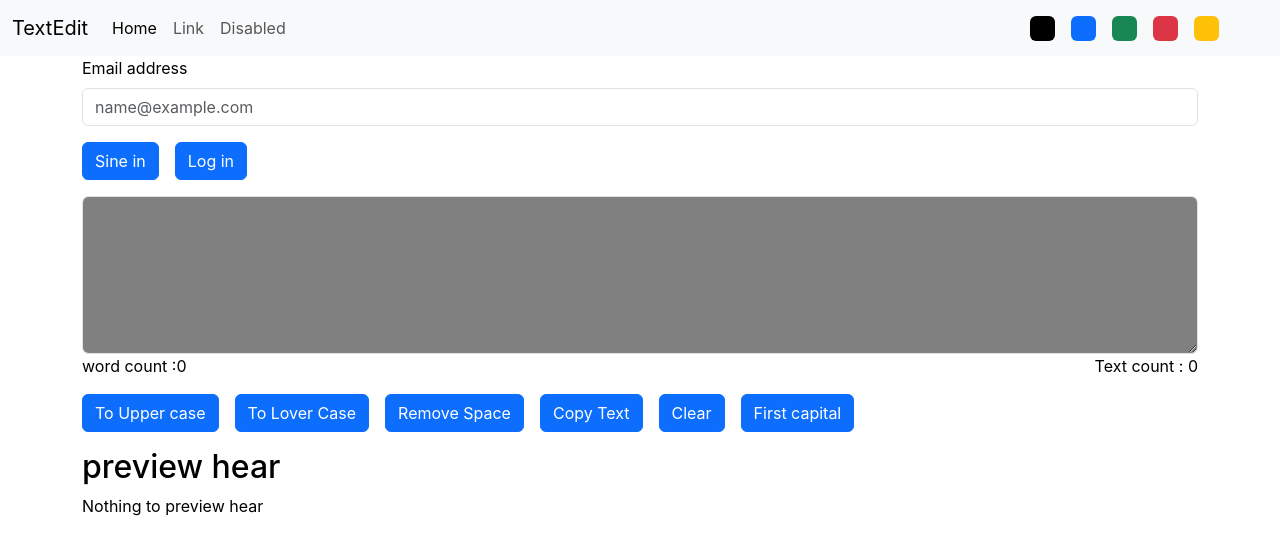
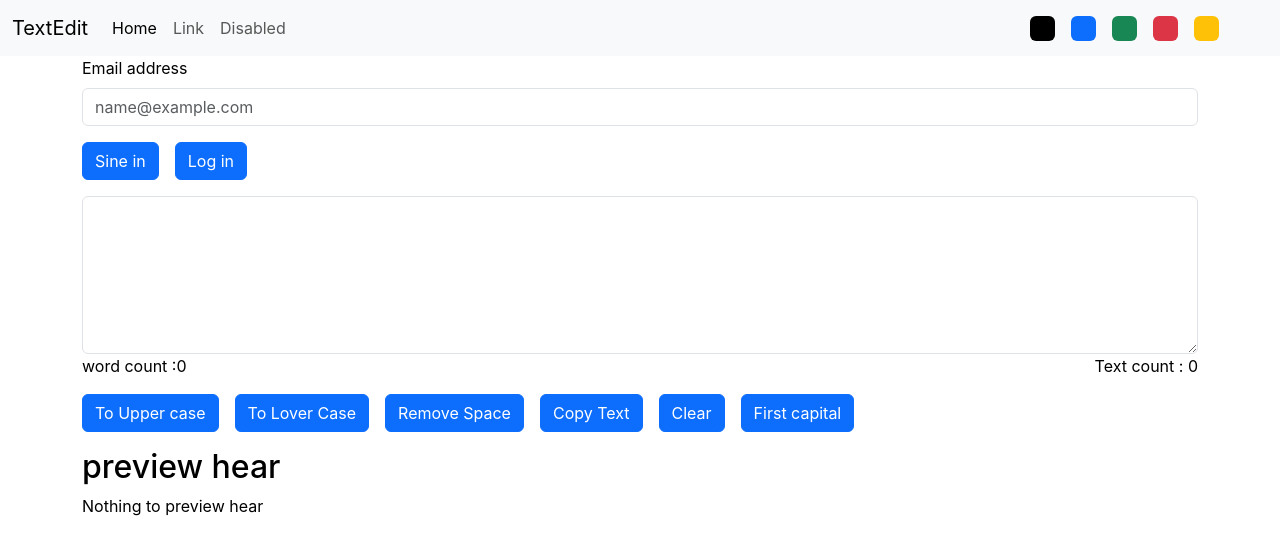
Before and after one commit to ganeshparjapt/Prectis-set, a React (Create React App) app in the folder my-textediter/: page / in a window 1280 px wide. Shown: the top 554 px of the page. Built offline with nearby package versions, Linux system fonts and the light colour scheme.

Commit message:
almost cline app

```diff
--- a/my-textediter/src/App.js
+++ b/my-textediter/src/App.js
@@ -8,9 +8,10 @@ function App() {
   const [change, setchange] = useState("light");
   const toggle = (cls)=>{
     removeclass();
+    let csl = cls
     if(change === "light")
  {
-   setchange("dark")
+   setchange("black")
    document.body.style.backgroundColor= "gray";
    document.body.classList.add('bg-'+cls);
    console.log(cls);
@@ -18,12 +19,10 @@ function App() {
    console.log("toggle mode clicked on click if condcito")
   }
    else{
-    setchange("dark")
+    setchange("dark  ")
     document.body.classList.add('bg-'+cls);
-
-    document.body.style.backgroundColor= "white";
+    // document.body.style.backgroundColor= "white";
     console.log("toggle else part run")
-
    }
    }
 
@@ -38,7 +37,7 @@ function App() {
   return (
   <div >
   <Navbar title={"TextEdit"} toggle={toggle} change={change}/>
-  <Form change={change} />
+  <Form change={change}  />
   </div>
   );
 }
--- a/my-textediter/src/compontes/Form.js
+++ b/my-textediter/src/compontes/Form.js
@@ -46,7 +46,7 @@ const [textArea , settextArea] = useState("");
   return (
     <>
 
-      <div className="container" style={{color: props.change === "light" ? "black" : "white"  }}
+      <div className="container" style={{color: props.change === "light" ? "black" : "white" ,color: props.change === "black" ?"white" : "black" }}
        >
         <div className=" mb-3">
           <label htmlFor="exampleFormControlInput1" className="form-label" >
@@ -70,7 +70,7 @@ const [textArea , settextArea] = useState("");
             id="exampleFormControlTextarea1"
             rows="6"
             onChange={handleOnchange}
-            style={{backgroundColor:props.change === "dark"? "dark" : "gray", color:props.change === "light"? "black" : "white"}}
+            style={{backgroundColor:props.change === "light"? "light" : "gray", color:props.change === "light"? "black" : "white",}}
 
 
             value={textArea}
```
